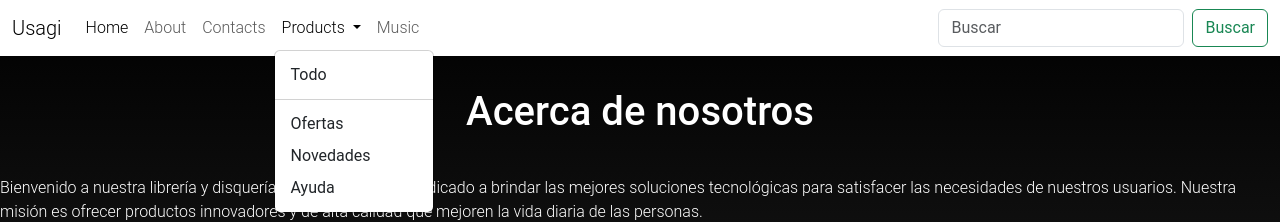
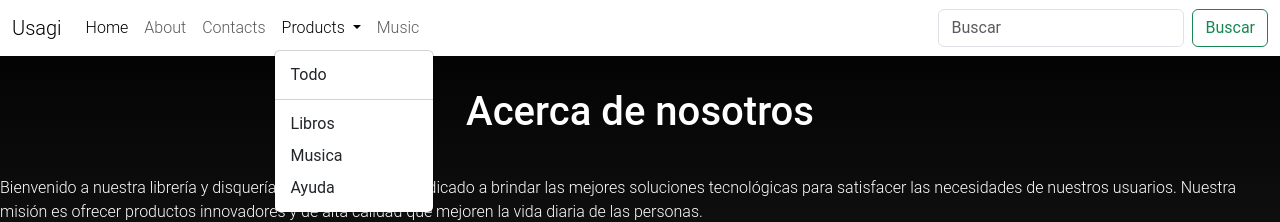
Before and after one commit to catalinapetasny/Angular-Proyecto, an Angular app: page /about in a window 1280 px wide. Both pictures are taken after a click on the button "Products". Shown: the top 222 px of the page. Built offline with nearby package versions, Linux system fonts and the light colour scheme; a web font is replaced by a local one.

Commit message:
About hecho, falta estilizar; Cambiar los col

```diff
--- a/src/app/app.html
+++ b/src/app/app.html
@@ -40,9 +40,9 @@
               <hr class="dropdown-divider">
             </li>
 
-            <li><a class="dropdown-item" href="producto-section1">Ofertas</a></li>
+            <li><a class="dropdown-item" href="#">Libros</a></li>
 
-            <li><a class="dropdown-item" href="producto-section2">Novedades</a></li>
+            <li><a class="dropdown-item" href="music">Musica</a></li>
 
             <li><a class="dropdown-item" href="#">Ayuda</a></li>
 
--- a/src/app/new-products/new-products.ts
+++ b/src/app/new-products/new-products.ts
@@ -56,6 +56,8 @@ export class NewProducts {
       //Agregamos un nuevo producto a colección productos
       this.coleccionProductos.push(nuevoProducto);
 
+      alert("Se creó el nuevo producto con éxito! \n" +nuevoProducto)
+
       console.log(`Producto agregado: ${nuevoProducto}`);
       console.log(`Coleccion actual de productos: ${this.coleccionProductos}`);
 
--- a/src/app/pages/about/about.html
+++ b/src/app/pages/about/about.html
@@ -4,15 +4,23 @@
     </h1>
 </div>
 
-<div>
+<div class="parrafo1">
     <p>
-        Bienvenido a nuestra librería y disquería. Somos un equipo dedicado a brindar las mejores soluciones tecnológicas para satisfacer las necesidades de nuestros usuarios. Nuestra misión es ofrecer productos innovadores y de alta calidad que mejoren la vida diaria de las personas.
+        Bienvenido a nuestra librería y disquería. Somos un equipo dedicado a brindar las mejores soluciones
+        tecnológicas para satisfacer las necesidades de nuestros usuarios. Nuestra misión es ofrecer productos
+        innovadores y de alta calidad que mejoren la vida diaria de las personas.
     </p>
     <p>
-        Fundada en 2020, nuestra empresa ha crecido rápidamente gracias a nuestro compromiso con la excelencia y la satisfacción del cliente. Contamos con un equipo de profesionales apasionados que trabajan arduamente para desarrollar y mejorar continuamente nuestras ofertas.
+        Fundada en 2020, nuestra empresa ha crecido rápidamente gracias a nuestro compromiso con la excelencia y la
+        satisfacción del cliente. Contamos con un equipo de profesionales apasionados que trabajan arduamente para
+        desarrollar y mejorar continuamente nuestras ofertas.
     </p>
+</div>
+
+<div class="parrafo2">
     <p>
-        Valoramos la transparencia, la integridad y la colaboración, y creemos que estos principios son fundamentales para construir relaciones sólidas con nuestros clientes y socios.
+        Valoramos la transparencia, la integridad y la colaboración, y creemos que estos principios son fundamentales
+        para construir relaciones sólidas con nuestros clientes y socios.
     </p>
     <p>
         Gracias por confiar en nosotros. Estamos emocionados de acompañarte en este viaje tecnológico.
--- a/src/app/pages/home/home.html
+++ b/src/app/pages/home/home.html
@@ -48,6 +48,9 @@
 
 <!-- Información de autores -->
 <div class="container">
+    <!-- col-lg-3 col-md-6 col-sm-12 col-xs-12 mb-4
+    col-12 col-lg-3 col-md-4 col-sm-6
+    -->
     <div class="row">
         <div *ngFor="let i of infoAutor" class="col-lg-3 col-md-6 col-sm-12 col-xs-12 mb-4">
             <div class="card">
```
Also changed, not shown: src/app/app.routes.ts (+3 -4 lines), src/app/pages/home/home.css (line endings or trailing spaces).
